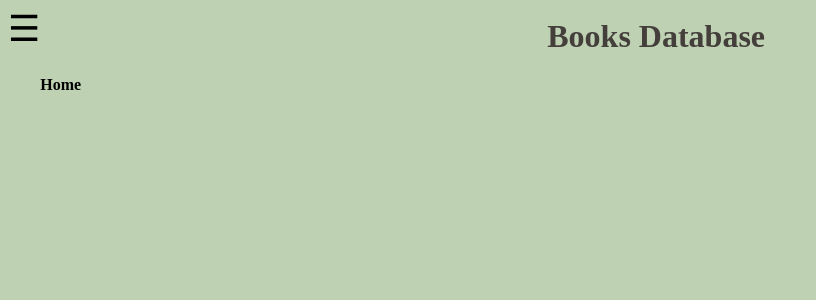
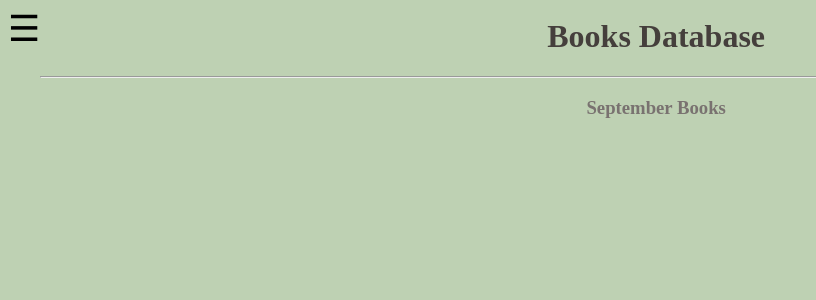
Before and after one commit to jmcacioppo/Book-Collector, a React app: page / in a window 1280 px wide. Shown: the top 300 px of the page, without its empty margins (0-816 px from the left). Built offline with nearby package versions, Linux system fonts and the light colour scheme.

Commit message:
Set up sections, getting month name for home page

```diff
--- a/src/components/Routes.js
+++ b/src/components/Routes.js
@@ -7,6 +7,7 @@ import PastPage from './past/PastPage'
 const Routes = () => (
   <main className="App" id="routesContainer">
     <h1 className="TextCenter MainTitle">Books Database</h1>
+    <hr />
     <Switch>
       <Route exact path='/' component={HomePage} />
       <Route path='/upcoming' component={UpcomingPage} />
--- a/src/components/home/HomePage.js
+++ b/src/components/home/HomePage.js
@@ -1,8 +1,21 @@
 import React from 'react';
 
+const monthNames = ["January", "February", "March", "April", "May", "June",
+  "July", "August", "September", "October", "November", "December"];
+let today = new Date();
+let monthToday = monthNames[today.getMonth()];
+
 class Home extends React.Component {
+  constructor() {
+    super();
+  }
+
   render() {
-    return <h4>Home</h4>;
+    return (
+      <div className="TextCenter">
+        <h3 className="SectionTitle">{monthToday} Books</h3>
+      </div>
+    )
   }
 }
 
--- a/src/components/past/PastPage.js
+++ b/src/components/past/PastPage.js
@@ -2,7 +2,11 @@ import React from 'react';
 
 class Past extends React.Component {
   render() {
-    return <h4>Past</h4>;
+    return (
+      <div className="TextCenter">
+        <h3 className="SectionTitle">Past Books Read</h3>
+      </div>
+    )
   }
 }
 
--- a/src/components/upcoming/UpcomingPage.js
+++ b/src/components/upcoming/UpcomingPage.js
@@ -2,7 +2,11 @@ import React from 'react';
 
 class Upcoming extends React.Component {
   render() {
-    return <h4>Upcoming</h4>;
+    return (
+      <div className="TextCenter">
+        <h3 className="SectionTitle">Upcoming Books</h3>
+      </div>
+    )
   }
 }
 
--- a/src/styles/base.scss
+++ b/src/styles/base.scss
@@ -1,7 +1,7 @@
 @import './constants/colors.scss';
 
 .AppContainer {
-  background-color: $secondary-color;
+  background-color: $primary-background-color;
 }
 
 .FlexContainer {
--- a/src/styles/constants/colors.scss
+++ b/src/styles/constants/colors.scss
@@ -1,2 +1,9 @@
-$primary-color: #453F3C;
-$secondary-color: #BED1B3;
+// Text Colors
+$primary-text-color: #453F3C;
+$secondary-text-color: #797270;
+
+// Background Colors
+$primary-background-color: #BED1B3;
+
+// Other Colors
+$primary-color: #88D498;
--- a/src/styles/text.scss
+++ b/src/styles/text.scss
@@ -1,11 +1,11 @@
 @import './constants/colors.scss';
-
-h1 {
-  color: $primary-color;
+h1.MainTitle {
+  color: $primary-text-color;
+  margin-top: 10px;
 }
 
-h1.MainTitle {
-  margin-top: 10px;
+h3.SectionTitle {
+  color: $secondary-text-color;
 }
 
 .TextCenter {
```
